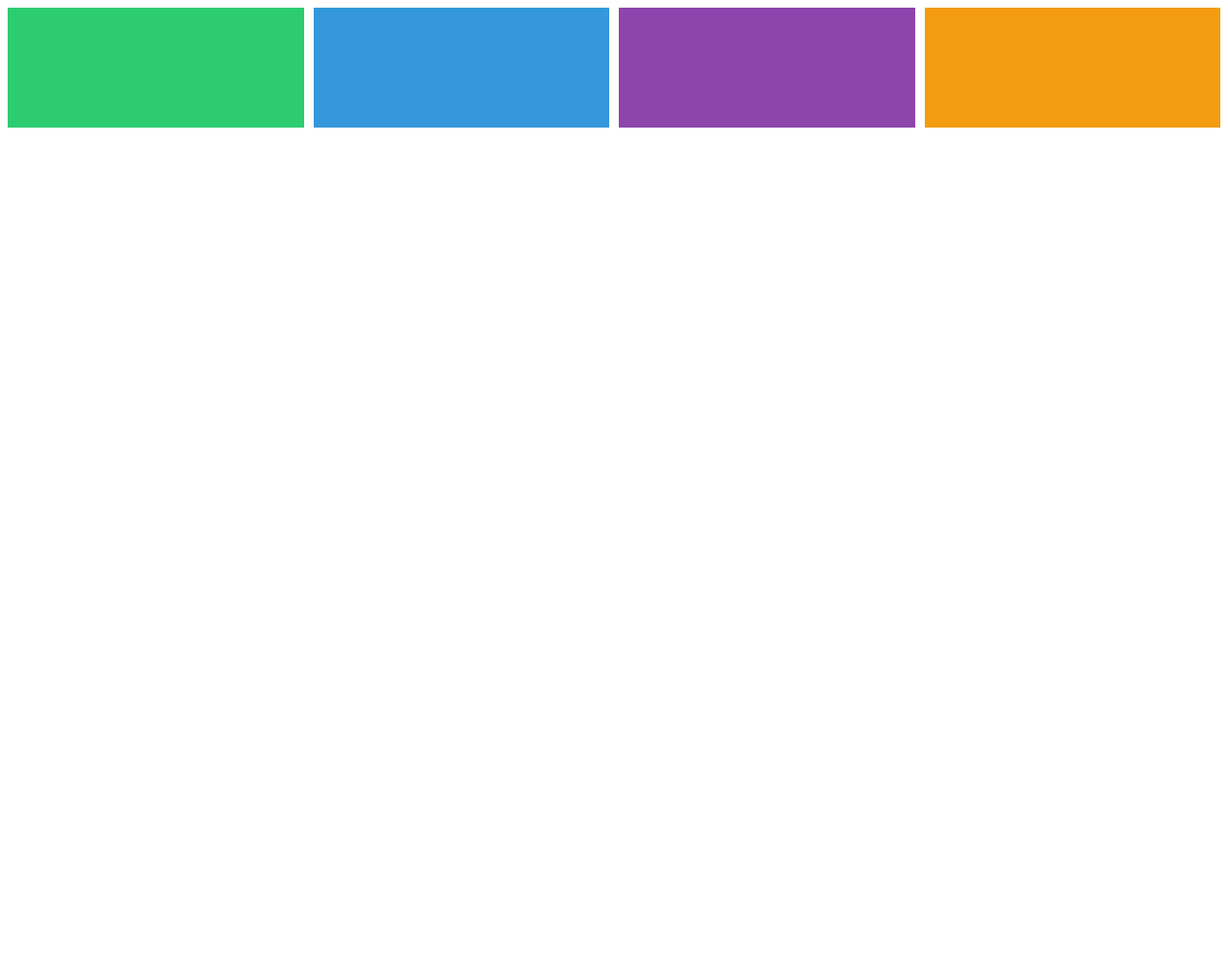
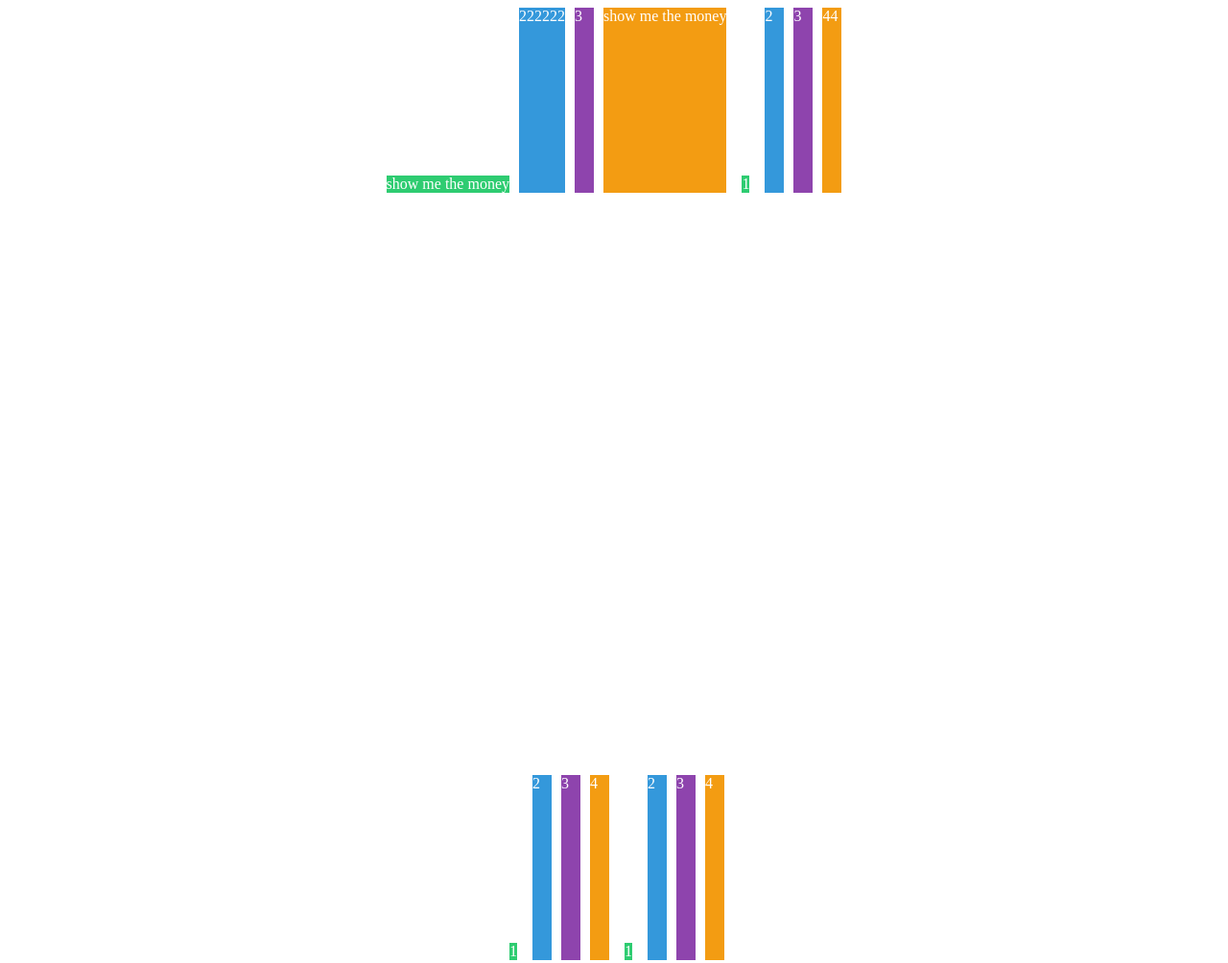
Before and after one commit to mannMae/css-grid, a plain HTML site: page index.html in a window 1280 px wide. Shown: the whole page at 96% size. Before the commit the page ends 816 px from the top, so only its background shows below. Drawn offline with Linux system fonts and the light colour scheme.

Commit message:
auto minmax

```diff
--- a/index.html
+++ b/index.html
@@ -5,14 +5,28 @@
     <meta http-equiv="X-UA-Compatible" content="IE=edge" />
     <meta name="viewport" content="width=device-width, initial-scale=1.0" />
     <title>Document</title>
-    <link rel="stylesheet" href="style.css" />
+    <link rel="stylesheet" href="style_copy_copy_copy.css" />
   </head>
   <body>
     <div class="grid">
-      <div class="header"></div>
-      <div class="content"></div>
-      <div class="nav"></div>
-      <div class="footer"></div>
+      <div class="header">show me the money</div>
+      <div class="content">222222</div>
+      <div class="nav">3</div>
+      <div class="footer">show me the money</div>
+      <div class="header">1</div>
+      <div class="content">2</div>
+      <div class="nav">3</div>
+      <div class="footer">44</div>
+    </div>
+    <div class="grid">
+      <div class="header">1</div>
+      <div class="content">2</div>
+      <div class="nav">3</div>
+      <div class="footer">4</div>
+      <div class="header">1</div>
+      <div class="content">2</div>
+      <div class="nav">3</div>
+      <div class="footer">4</div>
     </div>
   </body>
 </html>
--- /dev/null
+++ b/style_copy.css
@@ -0,0 +1,55 @@
+.grid {
+  color: white;
+  display: grid;
+  gap: 10px;
+  grid-template-columns: repeat(4, 100px);
+  grid-template-rows: repeat(4, 1fr);
+  grid-auto-columns: 100px;
+  grid-auto-rows: 100px;
+  /* grid-auto-flow: row; */
+  grid-auto-columns: 100px;
+  height: 100vh;
+
+  place-content: center end;
+  justify-content: center;
+  align-content: stretch;
+}
+
+/* .child {
+  flex-basis: 30%;
+  background: peru;
+  color: white;
+  font-size: 50px;
+} */
+
+.header {
+  background-color: #2ecc71;
+  /* grid-area: header; */
+  /* grid-column: 1/ -1; */
+  /* grid-column: span 4; */
+  align-self: end;
+  justify-self: center;
+  place-self: end center;
+}
+.content {
+  background-color: #3498db;
+  /* grid-area: content; */
+  /* grid-column: 1/-2; */
+  /* grid-column: span 2; */
+  /* grid-row: 2/-2; */
+  /* grid-row: 2 / span 2; */
+  /* grid-row: span 2; */
+  /* grid-column: first-line / fourth-line; */
+  /* grid-row: row-line 1 / row-line 3; */
+}
+.nav {
+  background-color: #8e44ad;
+  /* grid-area: nav; */
+  /* grid-row: 2 / 4; */
+  /* grid-row: span 2; */
+}
+.footer {
+  background-color: #f39c12;
+  /* grid-area: footer; */
+  /* grid-column: span 4; */
+}
--- /dev/null
+++ b/style_copy_copy.css
@@ -0,0 +1,72 @@
+.grid:first-child {
+  color: white;
+  display: grid;
+  gap: 10px;
+  grid-template-columns: repeat(auto-fill, minmax(100px, 1fr));
+  grid-template-rows: repeat(4, 1fr);
+  grid-auto-columns: 100px;
+  grid-auto-rows: 100px;
+  /* grid-auto-flow: row; */
+  grid-auto-columns: 100px;
+  height: 100vh;
+
+  place-content: center end;
+  justify-content: center;
+  align-content: stretch;
+}
+
+.grid:last-child {
+  color: white;
+  display: grid;
+  gap: 10px;
+  grid-template-columns: repeat(auto-fit, minmax(100px, 1fr));
+  grid-template-rows: repeat(4, 1fr);
+  grid-auto-columns: 100px;
+  grid-auto-rows: 100px;
+  /* grid-auto-flow: row; */
+  grid-auto-columns: 100px;
+  height: 100vh;
+
+  place-content: center end;
+  justify-content: center;
+  align-content: stretch;
+}
+
+/* .child {
+  flex-basis: 30%;
+  background: peru;
+  color: white;
+  font-size: 50px;
+} */
+
+.header {
+  background-color: #2ecc71;
+  /* grid-area: header; */
+  /* grid-column: 1/ -1; */
+  /* grid-column: span 4; */
+  align-self: end;
+  justify-self: center;
+  place-self: end center;
+}
+.content {
+  background-color: #3498db;
+  /* grid-area: content; */
+  /* grid-column: 1/-2; */
+  /* grid-column: span 2; */
+  /* grid-row: 2/-2; */
+  /* grid-row: 2 / span 2; */
+  /* grid-row: span 2; */
+  /* grid-column: first-line / fourth-line; */
+  /* grid-row: row-line 1 / row-line 3; */
+}
+.nav {
+  background-color: #8e44ad;
+  /* grid-area: nav; */
+  /* grid-row: 2 / 4; */
+  /* grid-row: span 2; */
+}
+.footer {
+  background-color: #f39c12;
+  /* grid-area: footer; */
+  /* grid-column: span 4; */
+}
--- /dev/null
+++ b/style_copy_copy_copy.css
@@ -0,0 +1,59 @@
+.grid {
+  color: white;
+  display: grid;
+  gap: 10px;
+  /* grid-template-columns: max-content min-content; */
+
+  /* Her!!! */
+  /* grid-template-columns: repeat(5, minmax(max-content, 1fr)); */
+  grid-template-columns: repeat(auto-fit, minmax(20px, max-content));
+  grid-template-rows: repeat(4, 1fr);
+  grid-auto-columns: 100px;
+  grid-auto-rows: 100px;
+  /* grid-auto-flow: row; */
+  grid-auto-columns: 100px;
+  height: 100vh;
+
+  place-content: center end;
+  justify-content: center;
+  align-content: stretch;
+}
+
+/* .child {
+  flex-basis: 30%;
+  background: peru;
+  color: white;
+  font-size: 50px;
+} */
+
+.header {
+  background-color: #2ecc71;
+  /* grid-area: header; */
+  /* grid-column: 1/ -1; */
+  /* grid-column: span 4; */
+  align-self: end;
+  justify-self: center;
+  place-self: end center;
+}
+.content {
+  background-color: #3498db;
+  /* grid-area: content; */
+  /* grid-column: 1/-2; */
+  /* grid-column: span 2; */
+  /* grid-row: 2/-2; */
+  /* grid-row: 2 / span 2; */
+  /* grid-row: span 2; */
+  /* grid-column: first-line / fourth-line; */
+  /* grid-row: row-line 1 / row-line 3; */
+}
+.nav {
+  background-color: #8e44ad;
+  /* grid-area: nav; */
+  /* grid-row: 2 / 4; */
+  /* grid-row: span 2; */
+}
+.footer {
+  background-color: #f39c12;
+  /* grid-area: footer; */
+  /* grid-column: span 4; */
+}
```
